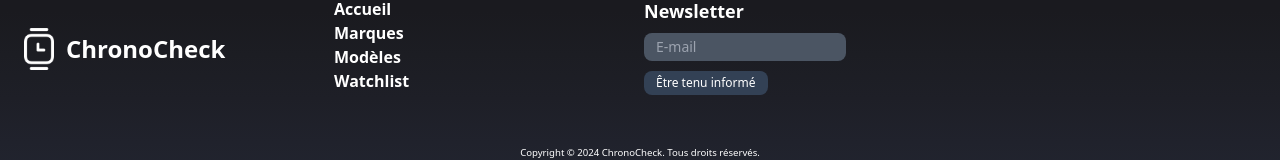
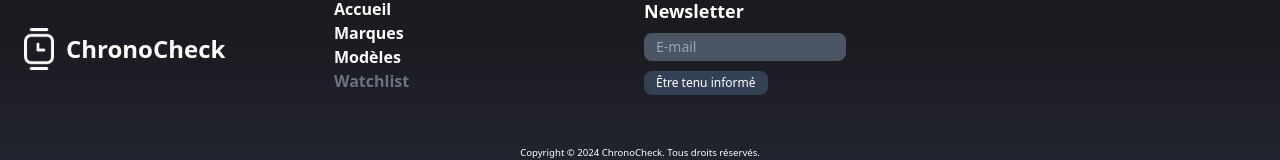
Before and after one commit to dramal23/chronocheck-front-v2, a React (Vite) app: page / in a window 1280 px wide. Shown: the part 292-452 px from the top of the page. Built offline with nearby package versions, Linux system fonts and the light colour scheme; no server answers.

Commit message:
few changes

```diff
--- a/src/components/Footer.jsx
+++ b/src/components/Footer.jsx
@@ -37,7 +37,7 @@ function Footer() {
 
                             </li>
                             <li>
-                                <a href='/#' className='hover:text-green-hover '>
+                                <a className='text-gray-500'>
                                     <Link to="/watchlist">
                                         Watchlist
                                     </Link>
--- a/src/components/Montres.jsx
+++ b/src/components/Montres.jsx
@@ -14,7 +14,7 @@ function Montres({ montres }) {
 
                 <div className='relative'>
                     <div className='overflow-x-auto'>
-                        <table class="sortable" className='w-full border-collapse text-center'>
+                        <table className='w-full border-collapse text-center'>
                             <thead className='h-11 '>
                             <tr className='border-b border-t'>
                                 <th></th>
--- a/src/components/Navbar.jsx
+++ b/src/components/Navbar.jsx
@@ -19,14 +19,14 @@ function Navbar() {
                                     <a href='/#' className='hover:text-green-hover '>Accueil</a>
                                 </li>
                                 <li className='pr-6'>
-                                    <a href='javascript:void(0);' className='hover:text-green-hover'>
+                                    <a href='/marques' className='hover:text-green-hover'>
                                         <Link to="/marques">
                                             Marques
                                         </Link>
                                     </a>
                                 </li>
                                 <li className='pr-6'>
-                                    <a href='javascript:void(0);' className='hover:text-green-hover'>
+                                    <a href='/modeles' className='hover:text-green-hover'>
                                         <Link to="/modeles">
                                             Modèles
                                         </Link>
```
